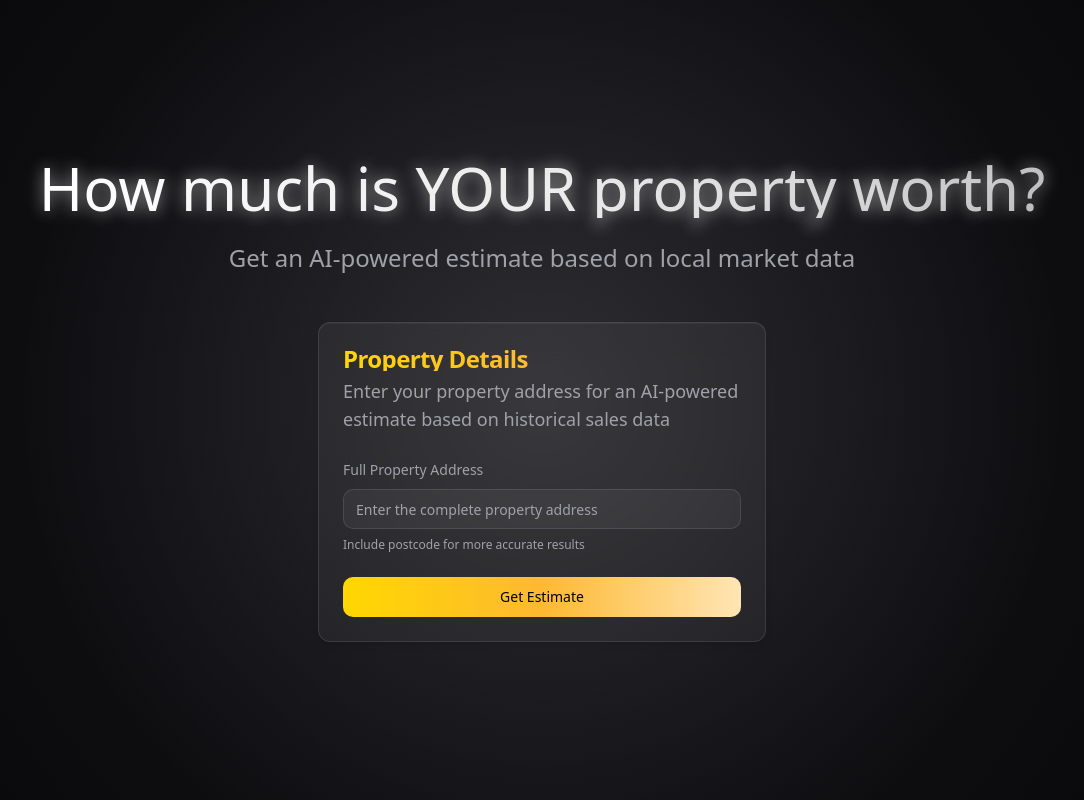
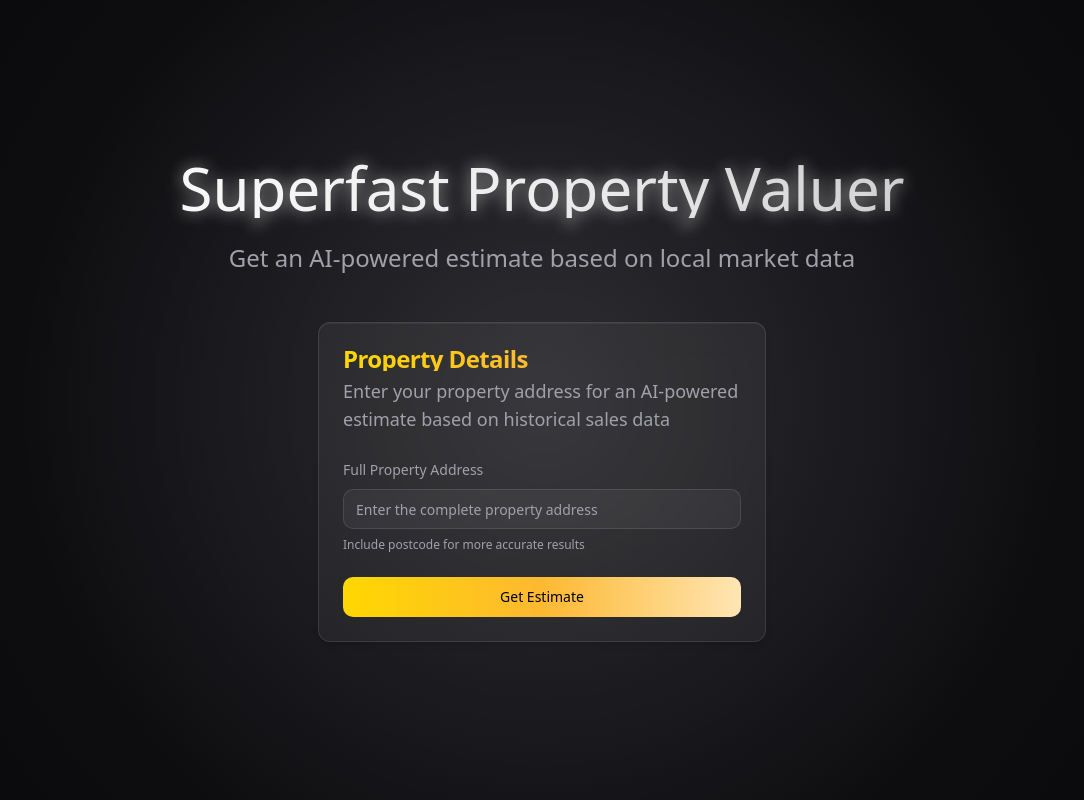
Before and after one commit to Cryptonite44/Property-Valuer, a React (Vite) app: page / in a window 1280 px wide. Shown: the whole page, without its empty margins (98-1182 px from the left). Built offline with nearby package versions, Linux system fonts and the light colour scheme.

Commit message:
Update header text
Update the header text on the main page.

```diff
--- a/src/pages/Index.tsx
+++ b/src/pages/Index.tsx
@@ -36,7 +36,7 @@ const Index = () => {
           <>
             <div className="text-center mb-12 space-y-6">
               <h1 className="text-4xl md:text-6xl font-light mb-4 text-gradient glow">
-                <TypewriterText text="How much is YOUR property worth?" />
+                <TypewriterText text="Superfast Property Valuer" />
               </h1>
               <p className="text-xl md:text-2xl font-light text-muted-foreground max-w-2xl mx-auto">
                 Get an AI-powered estimate based on local market data
```
